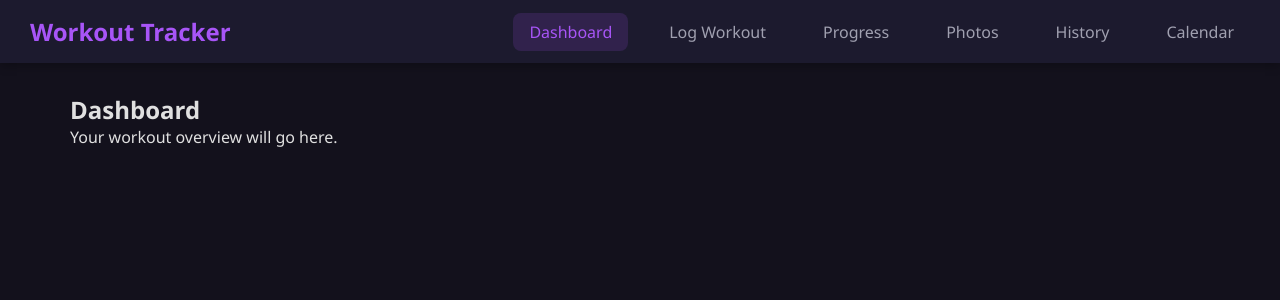
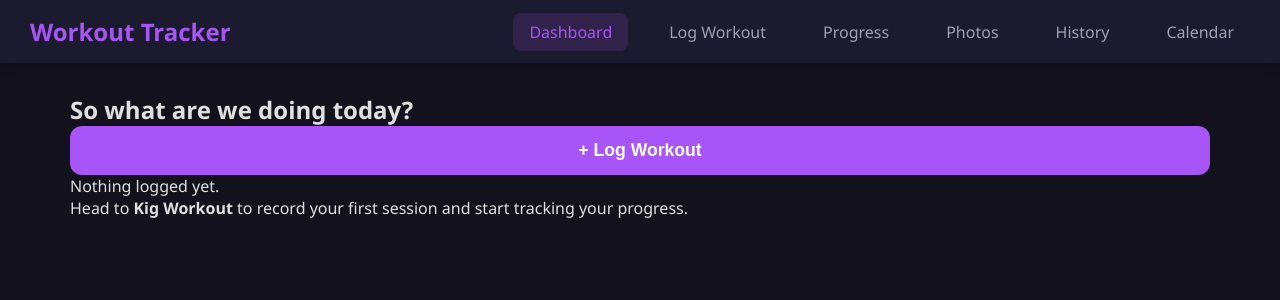
Before and after one commit to McKwakkle/workout-tracker, a React (Create React App) app: page / in a window 1280 px wide. Shown: the top 300 px of the page. Built offline with nearby package versions, Linux system fonts and the light colour scheme.

Commit message:
Implement dashboard functionality to display workout stats and latest photo

```diff
--- a/src/pages/Dashboard.js
+++ b/src/pages/Dashboard.js
@@ -1,8 +1,183 @@
+import { useState, useEffect } from 'react';
+import { useNavigate } from 'react-router-dom';
+import StorageService from '../services/StorageService';
+
 function Dashboard() {
+  const navigate = useNavigate();
+  const [hasData, setHasData] = useState(false);
+  const [lastWorkout, setLastWorkout] = useState(null);
+  const [exerciseCount, setExerciseCount] = useState(0);
+  const [cardioCount, setCardioCount] = useState(0);
+  const [latestPhoto, setLatestPhoto] = useState(null);
+  const [stats, setStats] = useState({
+    totalWorkouts: 0,
+    totalReps: 0,
+    totalWeight: 0,
+    totalCardioMinutes: 0,
+  });
+
+  useEffect(() => {
+    const allWorkouts = StorageService.getAllWorkouts();
+    if (allWorkouts.length === 0) {
+      setHasData(false);
+      return;
+    }
+
+    setHasData(true);
+
+    allWorkouts.sort((a, b) => new Date(b.date) - new Date(a.date));
+    const recent = allWorkouts[0];
+    setLastWorkout(recent);
+
+    const recentExercises = StorageService.getExercisesByWorkoutId(recent.id);
+    const recentCardio = StorageService.getCardioByWorkoutId(recent.id);
+    setExerciseCount(recentExercises.length);
+    setCardioCount(recentCardio.length);
+
+    const allPhotos = StorageService.getAllPhotos();
+    if (allPhotos.length > 0) {
+      allPhotos.sort((a, b) => new Date(b.date) - new Date(a.date));
+      setLatestPhoto(allPhotos[0]);
+    }
+
+    let totalReps = 0;
+    let totalWeight = 0;
+
+    allWorkouts.forEach((workout) => {
+      const exercises = StorageService.getExercisesByWorkoutId(workout.id);
+      exercises.forEach((ecercise) => {
+        const sets = StorageService.getSetsByExerciseId(exerciseCount.id);
+        sets.forEach((set) => {
+          totalReps += Number(set.reps) || 0;
+          totalWeight += (Number(set.weight) || 0) * (Number(set.reps) || 0);
+        });
+      });
+    });
+
+    const allCardio = StorageService.getAllCardio();
+    const totalCardioMinutes = allCardio.reduce((sum, entry) => {
+      const mins = parseInt(entry.duration, 10);
+      return sum + (isNaN(mins) ? 0 : mins);
+    }, 0);
+
+    setStats({
+      totalWorkouts: allWorkouts.length,
+      totalReps,
+      totalWeight,
+      totalCardioMinutes,
+    });
+  }, []);
+
+  const formatDate = (dateString) => {
+    const date = new Date(dateString + 'T00:00:00');
+    return date.toLocaleDateString('en-GB', {
+      weekday: 'long',
+      day: 'numeric',
+      month: 'long',
+      year: 'numeric',
+    });
+  };
+
   return (
-    <div>
-      <h2>Dashboard</h2>
-      <p>Your workout overview will go here.</p>
+    <div className="dashboard-page">
+      <div className="dashboard-header">
+        <h2 className="dashboard-greeting">So what are we doing today?</h2>
+        <button
+          className="btn-save-workout dashboard-log-btn"
+          onClick={() => navigate('/log')}
+        >
+          + Log Workout
+        </button>
+      </div>
+
+      {!hasData ? (
+        <div className="dashboard-empty">
+          <p className="dashboard-empty-title">Nothing logged yet.</p>
+          <p className="dashboard-empty-sub">
+            Head to <strong>Kig Workout</strong> to record your first session
+            and start tracking your progress.
+          </p>
+        </div>
+      ) : (
+        <>
+          <div className="dashboard-top-row">
+            <div className="dashboard-last-workout">
+              <h3>Last Workout</h3>
+              <p className="dashboard-workout-name">{lastWorkout.name}</p>
+              <p className="dashboard-workout-date">
+                {formatDate(lastWorkout.date)}
+              </p>
+              <p className="dashboard-workout-summary">
+                {exerciseCount} exercise{exerciseCount !== 1 ? 's' : ''}
+                {cardioCount > 0 &&
+                  `, ${cardioCount} cardio entr${cardioCount !== 1 ? 'ies' : 'y'}`}
+              </p>
+              {lastWorkout.notes && (
+                <p className="dashboard-workout-notes">{lastWorkout.notes}</p>
+              )}
+              <button
+                className="btn-edit dashboard-view-btn"
+                onClick={() => navigate('/history')}
+              >
+                View History
+              </button>
+            </div>
+
+            {latestPhoto ? (
+              <div
+                className="dashboard-latest-photo"
+                onClick={() => navigate('/photos')}
+              >
+                <h3>Latest Photo</h3>
+                <img
+                  src={latestPhoto.image}
+                  alt="Latest progress"
+                  className="dashboard-photo-img"
+                />
+                <p className="dashboard-photo-date">
+                  {formatDate(latestPhoto.date)}
+                </p>
+                {latestPhoto.tags && (
+                  <p className="dashboard-photo-tags">{latestPhoto.tags}</p>
+                )}
+              </div>
+            ) : (
+              <div
+                className="dashboard-no-photo"
+                onClick={() => navigate('/photos')}
+              >
+                <span className="dashboard-no-photo-icon">📷</span>
+                <p>No Photos yet</p>
+                <p className="dashboard-no-photo-cta">Click to add one</p>
+              </div>
+            )}
+          </div>
+
+          <div className="dashboard-stats-row">
+            <div className="dashboard-stat-tile">
+              <span className="stat-value"> {stats.totalWorkouts}</span>
+              <span className="stat-label">Workout Logged</span>
+            </div>
+            <div className="dashboard-stat-tile">
+              <span className="stat-value">
+                {stats.totalReps.toLocaleString()}
+              </span>
+              <span className="stat-label">Total Reps</span>
+            </div>
+            <div className="dashboard-stat-tile">
+              <span className="stat-value">
+                {stats.totalWeight.toLocaleString()}
+              </span>
+              <span className="stat-label">Total Weight Lifted</span>
+            </div>
+            <div className="dashboard-stat-tile">
+              <span className="stat-value">
+                {stats.totalCardioMinutes.toLocaleString()}
+              </span>
+            </div>
+          </div>
+        </>
+      )}
     </div>
   );
 }
```
